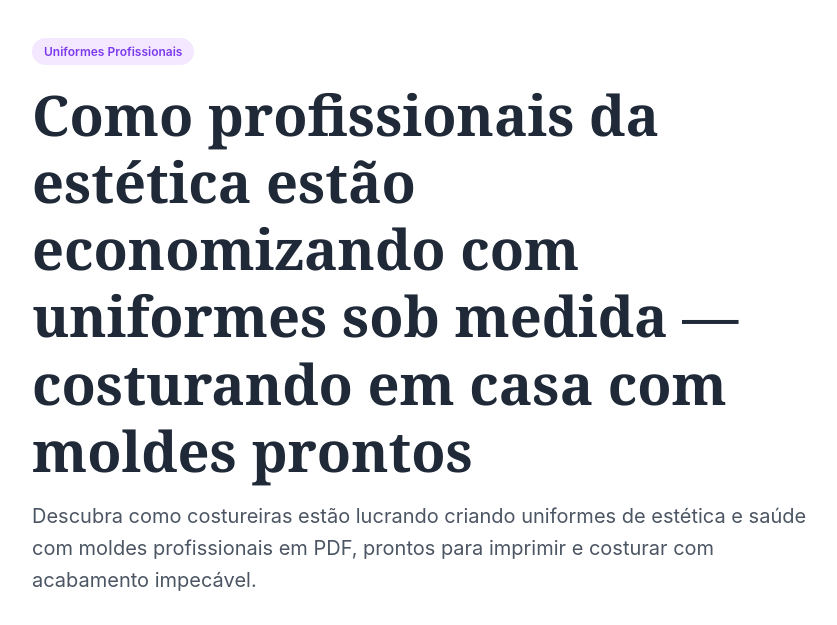
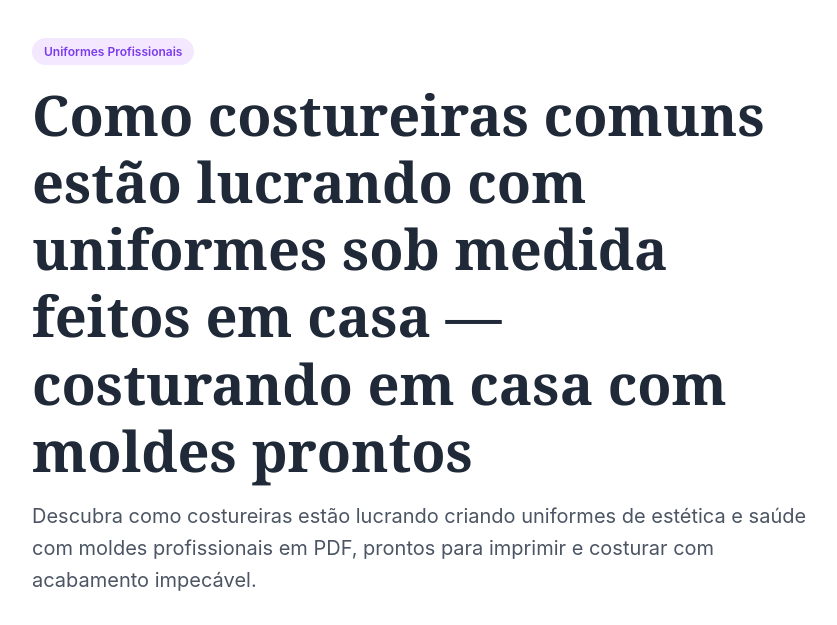
Before and after one commit to mizaeleinert46/costura, a plain HTML site: page index.html in a window 1280 px wide. Shown: the part 140-765 px from the top of the page, without its empty margins (216-1053 px from the left). Drawn offline with Linux system fonts and the light colour scheme.

Commit message:
Update index.html

```diff
--- a/index.html
+++ b/index.html
@@ -453,7 +453,7 @@
             </div>
 
             <!-- Título Principal -->
-            <h1>Como profissionais da estética estão economizando com uniformes sob medida — costurando em casa com moldes prontos</h1>
+            <h1>Como costureiras comuns estão lucrando com uniformes sob medida feitos em casa — costurando em casa com moldes prontos</h1>
 
             <!-- Subtítulo -->
             <p class="subtitle">
```
